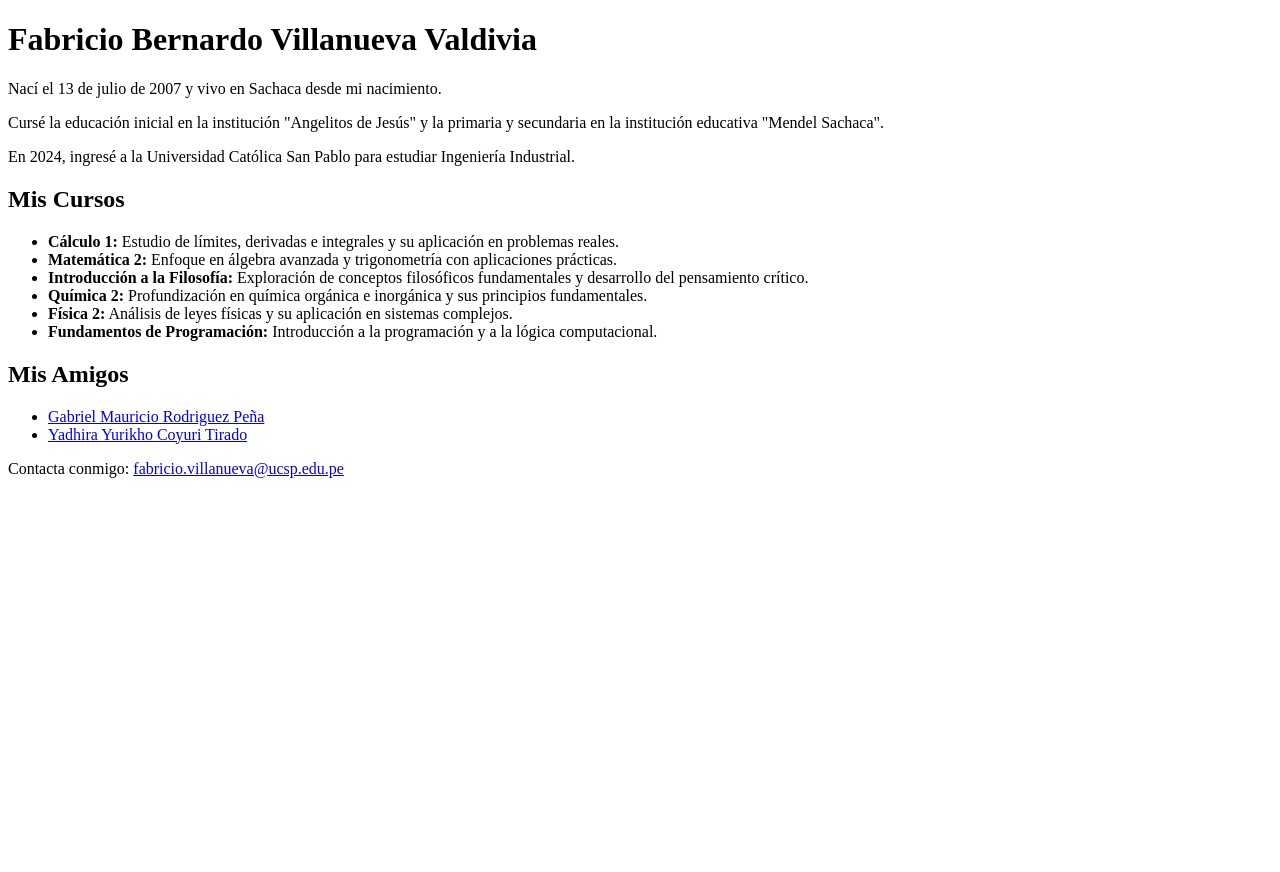
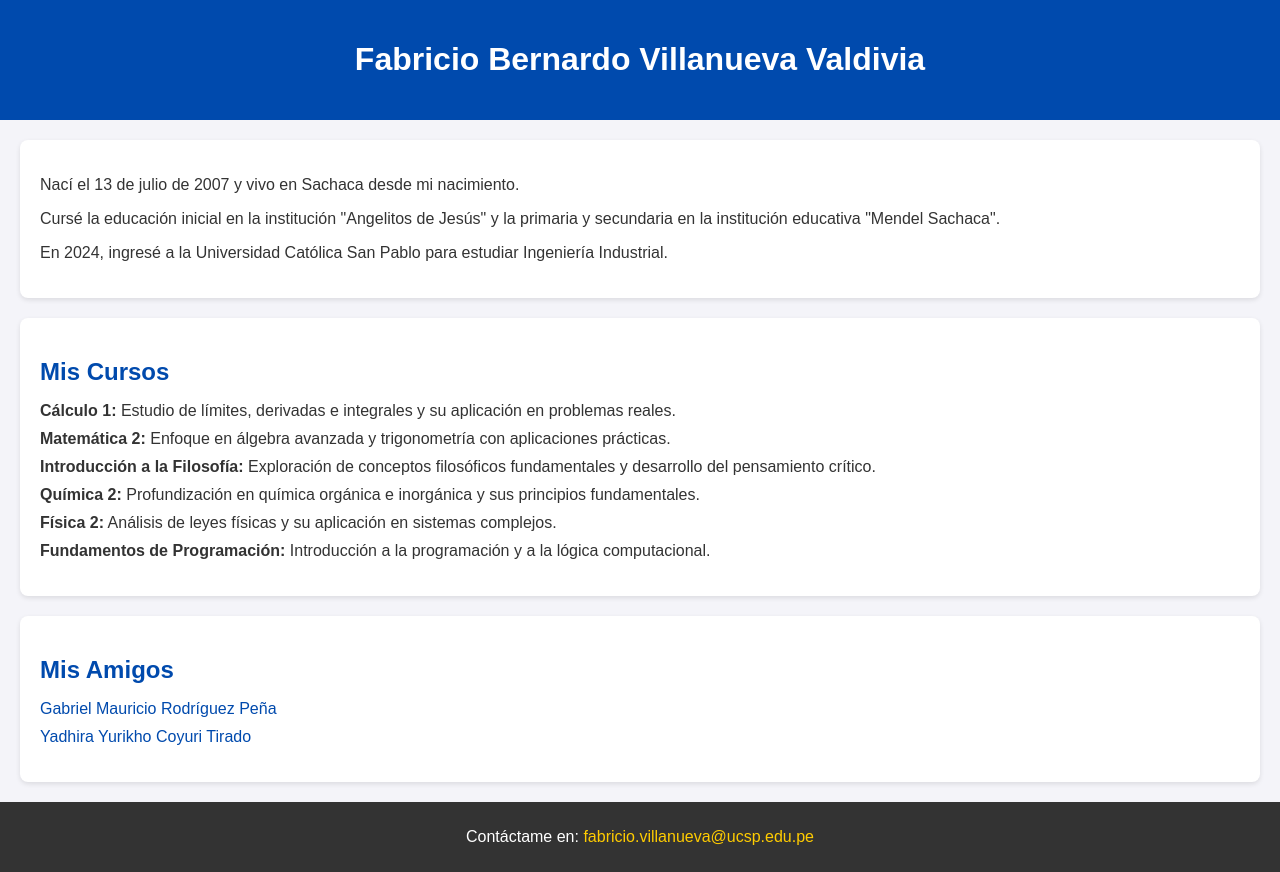
Before and after one commit to fabriciobernardovillanueva/githubpagetest, a plain HTML site: page index.html in a window 1280 px wide. Before the commit the page ends 800 px from the top, so only its background shows below. Drawn offline with Linux system fonts and the light colour scheme.

Commit message:
Add files via upload

```diff
--- a/index.html
+++ b/index.html
@@ -4,15 +4,62 @@
     <meta charset="UTF-8">
     <meta name="viewport" content="width=device-width, initial-scale=1.0">
     <title>Fabricio Bernardo Villanueva Valdivia</title>
+    <style>
+        body {
+            font-family: Arial, sans-serif;
+            background-color: #f4f4f9;
+            color: #333;
+            margin: 0;
+            padding: 0;
+        }
+        header {
+            background-color: #004aad;
+            color: white;
+            padding: 20px;
+            text-align: center;
+        }
+        section {
+            margin: 20px;
+            padding: 20px;
+            background-color: #fff;
+            border-radius: 8px;
+            box-shadow: 0px 2px 5px rgba(0, 0, 0, 0.1);
+        }
+        h2 {
+            color: #004aad;
+            margin-bottom: 10px;
+        }
+        ul {
+            list-style-type: none;
+            padding: 0;
+        }
+        li {
+            margin: 10px 0;
+        }
+        a {
+            color: #004aad;
+            text-decoration: none;
+        }
+        a:hover {
+            text-decoration: underline;
+        }
+        footer {
+            text-align: center;
+            background-color: #333;
+            color: white;
+            padding: 10px 0;
+        }
+    </style>
 </head>
 <body>
     <header>
         <h1>Fabricio Bernardo Villanueva Valdivia</h1>
+    </header>
+    <section>
         <p>Nací el 13 de julio de 2007 y vivo en Sachaca desde mi nacimiento.</p>
         <p>Cursé la educación inicial en la institución "Angelitos de Jesús" y la primaria y secundaria en la institución educativa "Mendel Sachaca".</p>
         <p>En 2024, ingresé a la Universidad Católica San Pablo para estudiar Ingeniería Industrial.</p>
-    </header>
-
+    </section>
     <section>
         <h2>Mis Cursos</h2>
         <ul>
@@ -24,17 +71,15 @@
             <li><strong>Fundamentos de Programación:</strong> Introducción a la programación y a la lógica computacional.</li>
         </ul>
     </section>
-
     <section>
         <h2>Mis Amigos</h2>
         <ul>
-            <li><a href="https://gabrielmaurodriguez.github.io/gabrielmauriciorodriguezpe-a.github.io/" target="_blank">Gabriel Mauricio Rodriguez Peña</a></li>
-            <li><a href="https://yadhirayurikhocoyuritirado.github.io/yadhirayurikhocoyuri/" target="_blank">Yadhira Yurikho Coyuri Tirado</a></li>
+            <li><a href="https://gabrielmaurodriguez.github.io/gabrielmauriciorodriguezpe-a.github.io/" target="_blank">Gabriel Mauricio Rodríguez Peña</a></li>
+            <li><a href="https://fabriciobernardovillanueva.github.io/githubpagetest/" target="_blank">Yadhira Yurikho Coyuri Tirado</a></li>
         </ul>
     </section>
-
     <footer>
-        <p>Contacta conmigo: <a href="mailto:fabricio.villanueva@ucsp.edu.pe">fabricio.villanueva@ucsp.edu.pe</a></p>
+        <p>Contáctame en: <a href="mailto:fabricio.villanueva@ucsp.edu.pe" style="color: #ffcc00;">fabricio.villanueva@ucsp.edu.pe</a></p>
     </footer>
 </body>
 </html>
```
